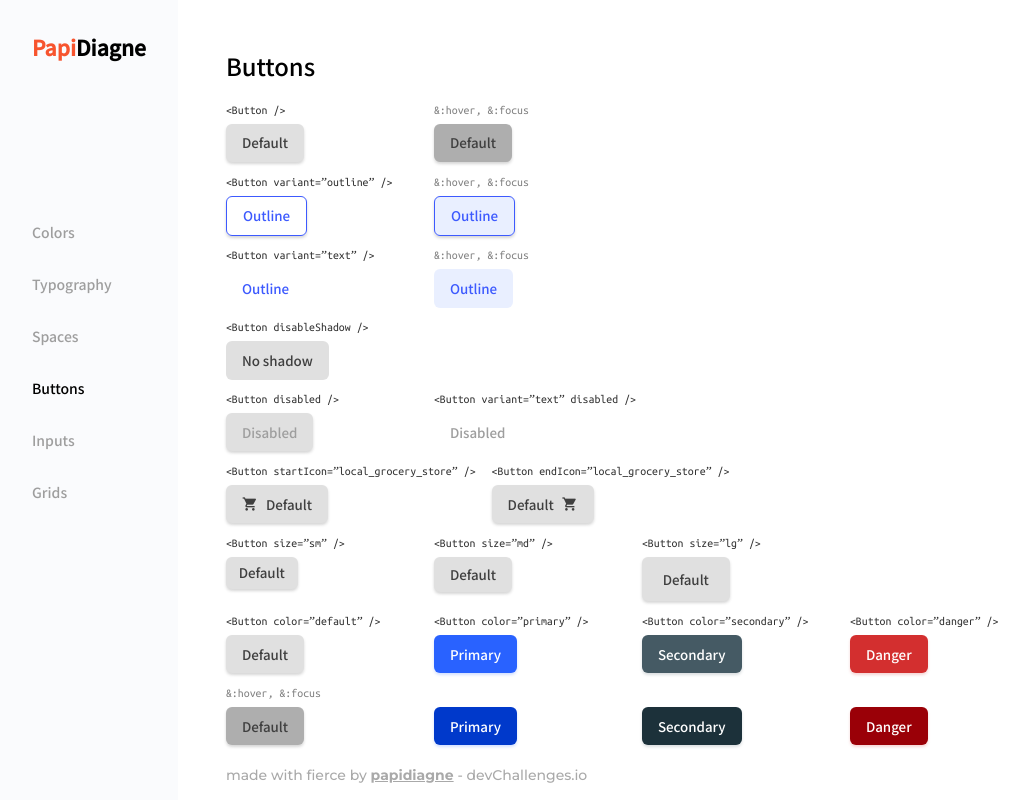
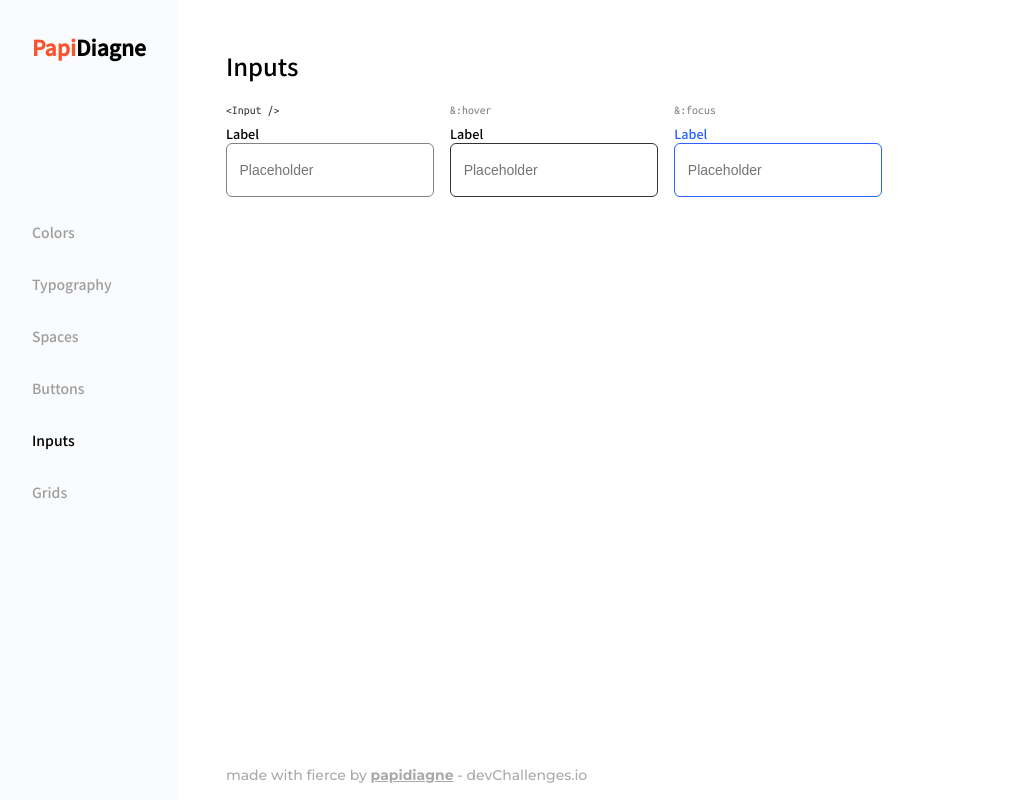
Before and after one commit to nushen96/devchallenges-ui-kit, a React (Create React App) app: page / in a window 1280 px wide. Shown: the whole page, without its empty margins (0-1029 px from the left). Built offline with nearby package versions, Linux system fonts and the light colour scheme.

Commit message:
added Input default states

```diff
--- a/src/App.js
+++ b/src/App.js
@@ -3,9 +3,10 @@ import "./App.css";
 import SideMenu from "./components/SideMenu";
 import MainContainer from "./components/MainContainer";
 import ButtonsContent from "./components/ButtonsContent";
+import InputsContent from "./components/InputsContent"
 
 function App() {
-  const [displayedContentLabel, setDisplayedContentLabel] = useState("Buttons");
+  const [displayedContentLabel, setDisplayedContentLabel] = useState("Inputs");
   const [displayedComponent, setDisplayedComponent] = useState(
     <ButtonsContent />
   );
@@ -30,14 +31,14 @@ function App() {
         correspondingComponent = <ButtonsContent /> || null;
         break;
       case "Inputs":
-        correspondingComponent = null;
+        correspondingComponent = <InputsContent /> || null;
         break;
       case "Grids":
         correspondingComponent = null;
         break;
 
       default:
-        correspondingComponent = <ButtonsContent /> || null;
+        correspondingComponent = <InputsContent /> || null;
         break;
     }
     setDisplayedComponent(correspondingComponent);
--- /dev/null
+++ b/src/components/InputsContent.jsx
@@ -0,0 +1,24 @@
+import MainContent from "./MainContent";
+import ContentRow from "./ContentRow";
+import LabeledElement from "./LabeledElement";
+import Input from "./ui-elements/Input";
+
+const InputsContent = () => {
+  return (
+    <MainContent>
+      <ContentRow>
+        <LabeledElement label="<Input />">
+          <Input placeholder="Placeholder"></Input>
+        </LabeledElement>
+        <LabeledElement label="&:hover" secondState>
+          <Input placeholder="Placeholder" state="hover"></Input>
+        </LabeledElement>
+        <LabeledElement label="&:focus" secondState>
+          <Input placeholder="Placeholder" state="focus"></Input>
+        </LabeledElement>
+      </ContentRow>
+    </MainContent>
+  );
+};
+
+export default InputsContent;
--- a/src/components/SideMenu.jsx
+++ b/src/components/SideMenu.jsx
@@ -114,8 +114,8 @@ const SideMenuWrapper = ({ handleContentChange }) => {
     { label: "Colors", state: "inactive" },
     { label: "Typography", state: "inactive" },
     { label: "Spaces", state: "inactive" },
-    { label: "Buttons", state: "active" },
-    { label: "Inputs", state: "inactive" },
+    { label: "Buttons", state: "inactive" },
+    { label: "Inputs", state: "active" },
     { label: "Grids", state: "inactive" },
   ]);
 
--- a/src/components/ui-elements/Input.jsx
+++ b/src/components/ui-elements/Input.jsx
@@ -1,7 +1,80 @@
 import styled, { css } from "styled-components";
 
+const defaultHoverStyles = css`
+  border-color: var(--gray1);
+`;
+
+const defaultFocusStyles = css`
+  border-color: var(--primary);
+`;
+
 const Input = styled.input`
-    border: none;
-    font-size: inherit;
-    font-weight: inherit;
-`
+  border: none;
+  font-size: inherit;
+  font-weight: inherit;
+  flex: 1;
+  outline: none;
+
+  .input-container > &:focus {
+      border-color: var(--primary)
+  }
+
+  .input-label + &:focus {
+      color: var(--primary)
+  }
+`;
+
+const InputContainer = styled.div`
+  border: 1px solid var(--gray3);
+  border-radius: 6px;
+  padding: 1.3em 0.9em;
+  gap: 0.2em;
+  display: flex;
+  justify-content: space-between;
+
+  &:hover {
+    ${defaultHoverStyles}
+  }
+
+  ${(props) => props.state === "hover" && defaultHoverStyles}
+`;
+
+const InputLabel = styled.label`
+  font-size: 0.9em;
+  font-weight: 400;
+`;
+
+const LabeledInput = styled.div`
+  display: flex;
+  flex-direction: column;
+  font-family: "Noto Sans JP", sans-serif;
+
+  ${props => props.state==="focus" && `
+    & > .input-container {
+        border-color: var(--primary)
+    }
+
+    & > .input-label {
+        color: var(--primary)
+    }
+  `}
+`;
+
+const InputWrapper = (props) => {
+  return (
+    <LabeledInput {...props}>
+      <InputLabel className="input-label" {...props}>
+        Label
+      </InputLabel>
+      <InputContainer className="input-container" {...props}>
+        <Input
+          className="input-area"
+          {...props}
+          placeholder={props.placeholder}
+        ></Input>
+      </InputContainer>
+    </LabeledInput>
+  );
+};
+
+export default InputWrapper;
```
